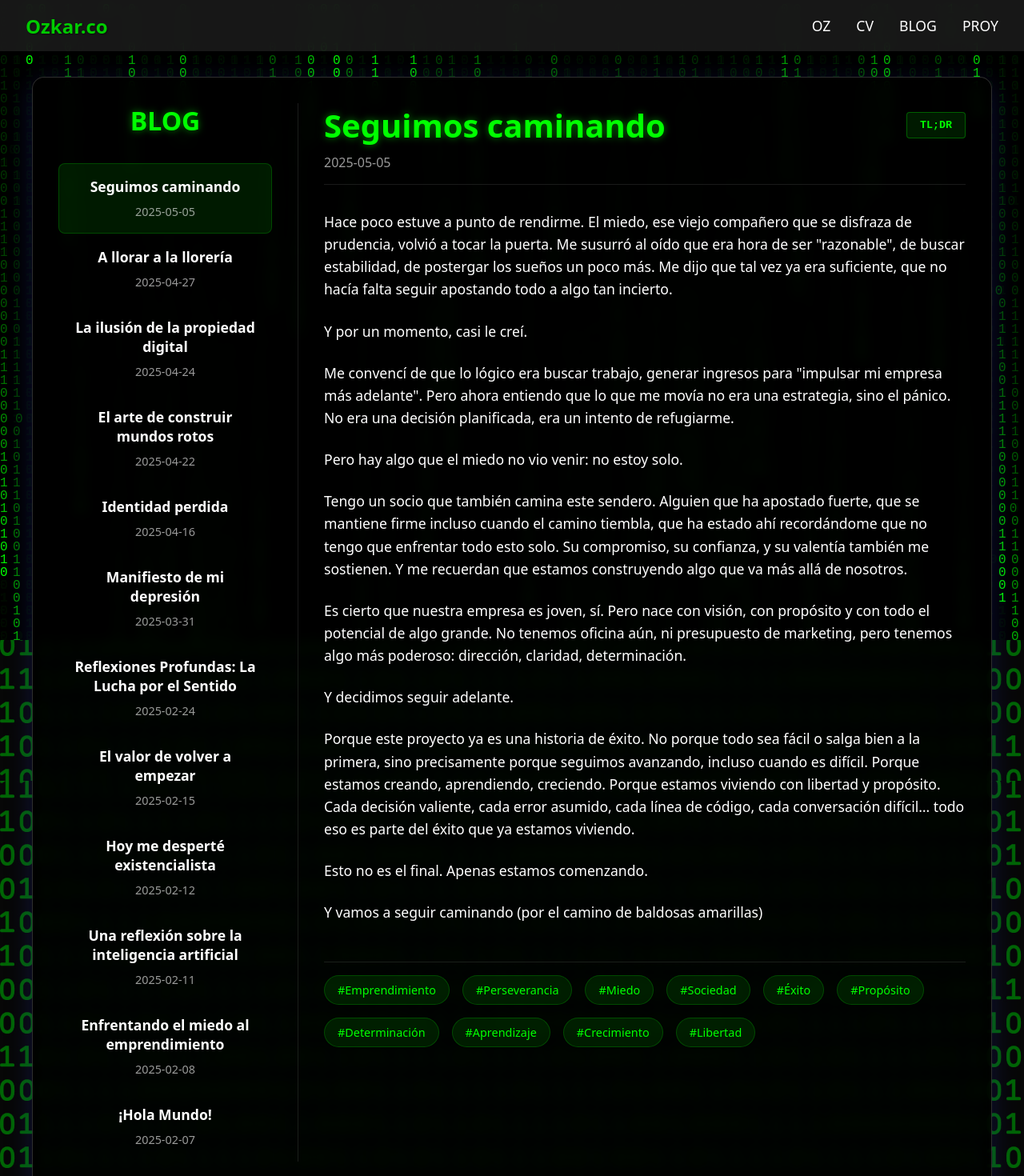
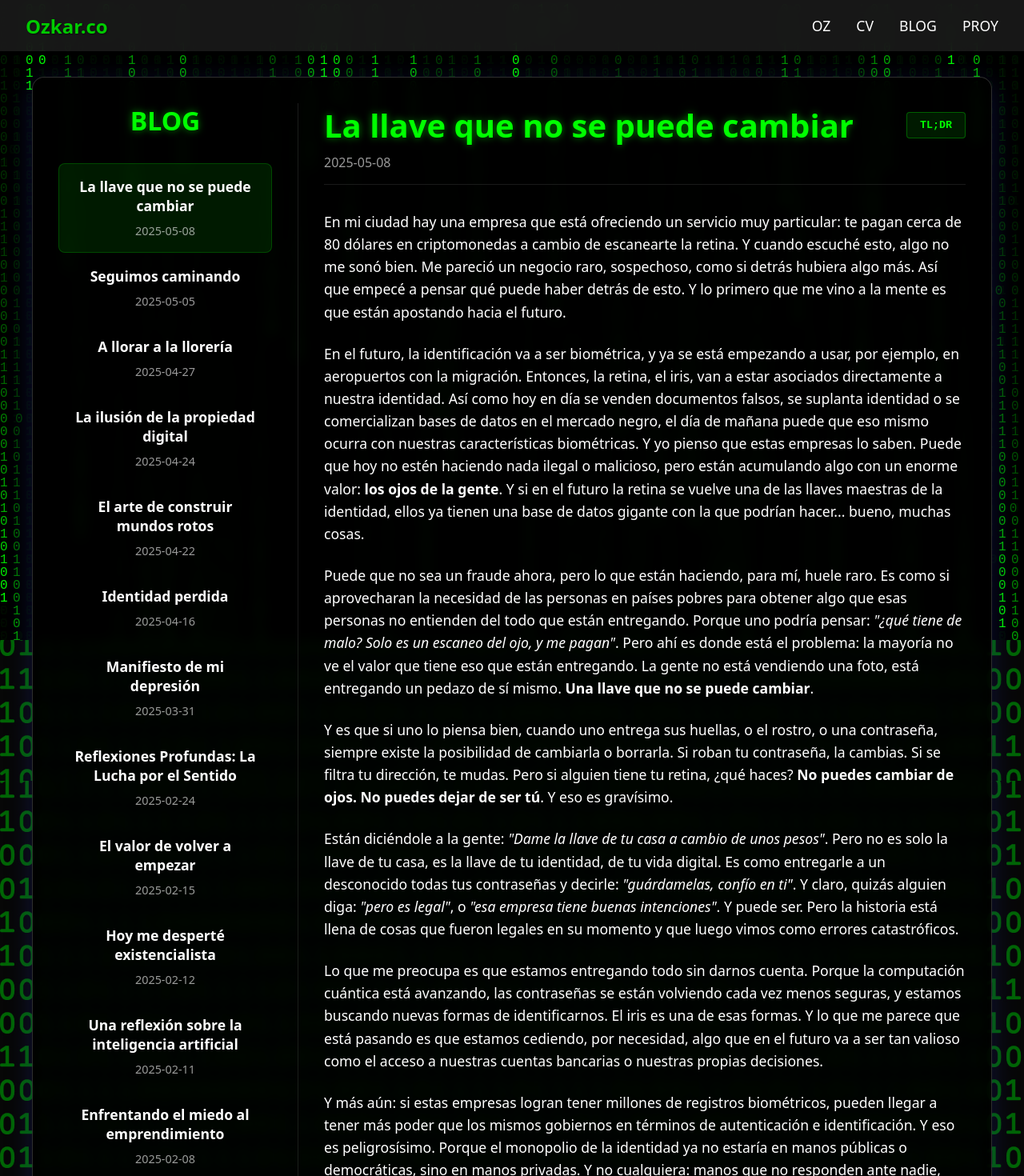
Before and after one commit to ozkar-co/personal-site, a React (Vite) app: page /blog in a window 1280 px wide. Shown: the top 1470 px of the page at 80% size. Built offline with nearby package versions, Linux system fonts and the light colour scheme.

Commit message:
Add new blog entry: La Llave Que No Se Puede Cambiar and update entries list with publication date

```diff
--- a/src/components/Blog/entries/index.ts
+++ b/src/components/Blog/entries/index.ts
@@ -11,8 +11,10 @@ import arteConstruirMundosRotos from './arte-construir-mundos-rotos.ts';
 import propiedadDigital from './propiedad-digital.ts';
 import aLlorarALaLloreria from './a-llorar-a-la-lloreria.ts';
 import seguimosCaminando from './seguimos-caminando.ts';
+import laLlaveQueNoSePuedeCambiar from './la-llave-que-no-se-puede-cambiar.ts';
 
 export const entries: BlogEntryType[] = [
+  laLlaveQueNoSePuedeCambiar,  // 2025-05-08
   seguimosCaminando,           // 2025-05-05
   aLlorarALaLloreria,          // 2024-04-27
   propiedadDigital,            // 2025-04-24
--- /dev/null
+++ b/src/components/Blog/entries/la-llave-que-no-se-puede-cambiar.ts
@@ -0,0 +1,59 @@
+import { BlogEntryType } from '../types';
+
+const laLlaveQueNoSePuedeCambiar: BlogEntryType = {
+  id: 'la-llave-que-no-se-puede-cambiar',
+  title: 'La llave que no se puede cambiar',
+  date: '2025-05-08',
+  abstract: `
+    <p>
+      Una reflexión sobre el <b>valor de los datos biométricos</b> y cómo empresas están aprovechando la necesidad económica de personas en países pobres para recolectar información que podría ser crucial en el futuro. Un análisis sobre la <b>ética</b> detrás de estos servicios y las implicaciones para la <b>privacidad</b> y <b>autonomía</b> personal.
+    </p>
+  `,
+  content: `
+    <p>
+      En mi ciudad hay una empresa que está ofreciendo un servicio muy particular: te pagan cerca de 80 dólares en criptomonedas a cambio de escanearte la retina. Y cuando escuché esto, algo no me sonó bien. Me pareció un negocio raro, sospechoso, como si detrás hubiera algo más. Así que empecé a pensar qué puede haber detrás de esto. Y lo primero que me vino a la mente es que están apostando hacia el futuro.
+    </p>
+
+    <p>
+      En el futuro, la identificación va a ser biométrica, y ya se está empezando a usar, por ejemplo, en aeropuertos con la migración. Entonces, la retina, el iris, van a estar asociados directamente a nuestra identidad. Así como hoy en día se venden documentos falsos, se suplanta identidad o se comercializan bases de datos en el mercado negro, el día de mañana puede que eso mismo ocurra con nuestras características biométricas. Y yo pienso que estas empresas lo saben. Puede que hoy no estén haciendo nada ilegal o malicioso, pero están acumulando algo con un enorme valor: <b>los ojos de la gente</b>. Y si en el futuro la retina se vuelve una de las llaves maestras de la identidad, ellos ya tienen una base de datos gigante con la que podrían hacer... bueno, muchas cosas.
+    </p>
+
+    <p>
+      Puede que no sea un fraude ahora, pero lo que están haciendo, para mí, huele raro. Es como si aprovecharan la necesidad de las personas en países pobres para obtener algo que esas personas no entienden del todo que están entregando. Porque uno podría pensar: <i>"¿qué tiene de malo? Solo es un escaneo del ojo, y me pagan"</i>. Pero ahí es donde está el problema: la mayoría no ve el valor que tiene eso que están entregando. La gente no está vendiendo una foto, está entregando un pedazo de sí mismo. <b>Una llave que no se puede cambiar</b>.
+    </p>
+
+    <p>
+      Y es que si uno lo piensa bien, cuando uno entrega sus huellas, o el rostro, o una contraseña, siempre existe la posibilidad de cambiarla o borrarla. Si roban tu contraseña, la cambias. Si se filtra tu dirección, te mudas. Pero si alguien tiene tu retina, ¿qué haces? <b>No puedes cambiar de ojos. No puedes dejar de ser tú</b>. Y eso es gravísimo.
+    </p>
+
+    <p>
+      Están diciéndole a la gente: <i>"Dame la llave de tu casa a cambio de unos pesos"</i>. Pero no es solo la llave de tu casa, es la llave de tu identidad, de tu vida digital. Es como entregarle a un desconocido todas tus contraseñas y decirle: <i>"guárdamelas, confío en ti"</i>. Y claro, quizás alguien diga: <i>"pero es legal"</i>, o <i>"esa empresa tiene buenas intenciones"</i>. Y puede ser. Pero la historia está llena de cosas que fueron legales en su momento y que luego vimos como errores catastróficos.
+    </p>
+
+    <p>
+      Lo que me preocupa es que estamos entregando todo sin darnos cuenta. Porque la computación cuántica está avanzando, las contraseñas se están volviendo cada vez menos seguras, y estamos buscando nuevas formas de identificarnos. El iris es una de esas formas. Y lo que me parece que está pasando es que estamos cediendo, por necesidad, algo que en el futuro va a ser tan valioso como el acceso a nuestras cuentas bancarias o nuestras propias decisiones.
+    </p>
+
+    <p>
+      Y más aún: si estas empresas logran tener millones de registros biométricos, pueden llegar a tener más poder que los mismos gobiernos en términos de autenticación e identificación. Y eso es peligrosísimo. Porque el monopolio de la identidad ya no estaría en manos públicas o democráticas, sino en manos privadas. Y no cualquiera: manos que no responden ante nadie, excepto ante sus propios intereses.
+    </p>
+
+    <p>
+      Así que sí, puede que no estén haciendo nada ilegal. Puede que incluso ellos mismos no tengan una mala intención ahora. Pero el hecho de que recojan datos biométricos en países pobres, aprovechando la necesidad y la falta de información, me parece profundamente poco ético. Y me deja con una mala corazonada. Me huele mal. Porque esto no se trata de dinero, se trata de poder. Y de lo más valioso que tenemos: <b>nuestra identidad, esa que no se puede cambiar</b>.
+    </p>
+  `,
+  tags: [
+    'Privacidad',
+    'Biometría',
+    'Ética',
+    'Tecnología',
+    'DatosPersonales',
+    'IdentidadDigital',
+    'Seguridad',
+    'Autonomía',
+    'Reflexiones',
+    'Futuro'
+  ]
+};
+
+export default laLlaveQueNoSePuedeCambiar;
```
